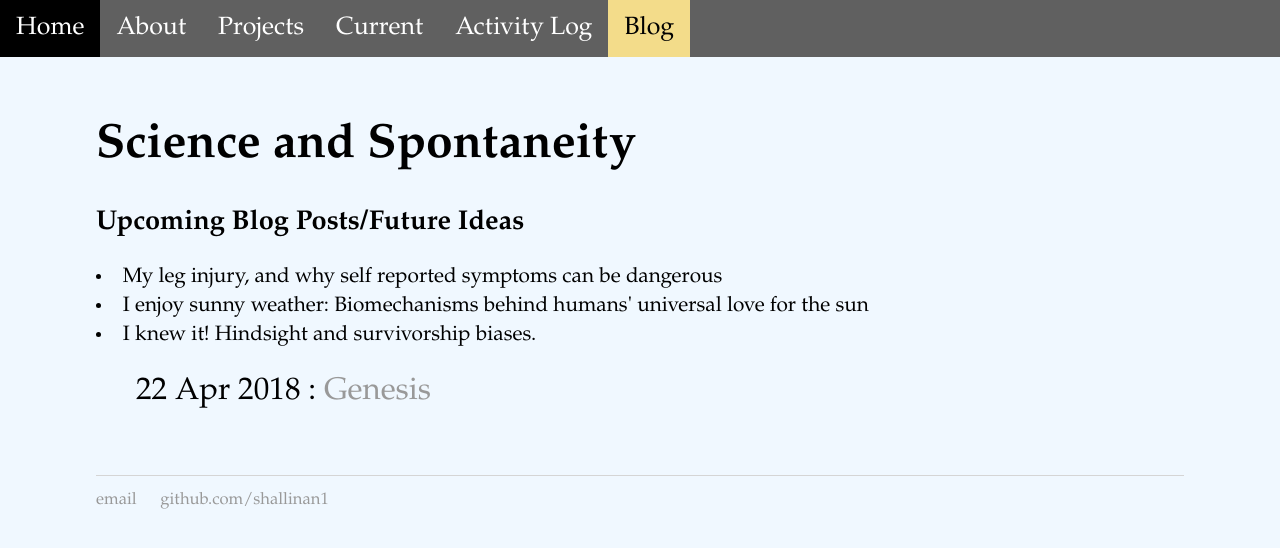
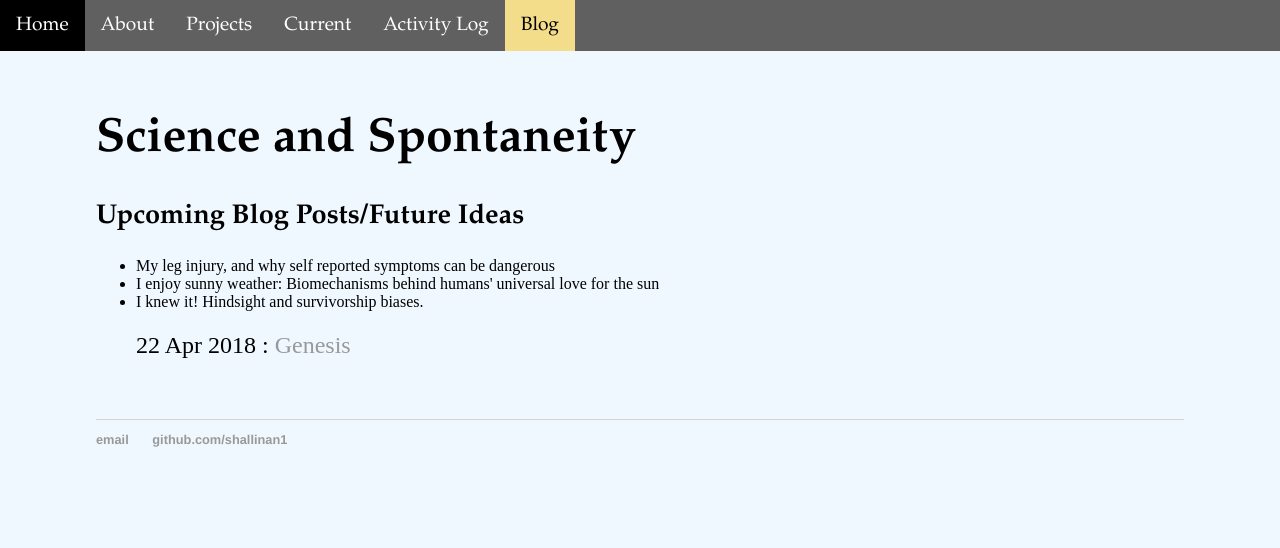
Before and after one commit to shallinan1/shallinan1.github.io, a Jekyll site: the page built from blog/index.html, in a window 1280 px wide. Shown: the top 548 px of the page. Built offline with Jekyll 4.4.1, drawn with Linux system fonts in a browser that asks for light colours.

Commit message:
Revert "see what changes"
This reverts commit a94020a1b39df9afa92d27d7037ffa843a738cee.

```diff
--- a/blog/index.html
+++ b/blog/index.html
@@ -6,11 +6,11 @@
 	<h1>{{ page.title }}</h1>
 
 		<h2> Upcoming Blog Posts/Future Ideas </h2>
-		<p>
+		<p> <ul style="list-style-type:disc">
 		  <li>My leg injury, and why self reported symptoms can be dangerous</li>
 		  <li>I enjoy sunny weather: Biomechanisms behind humans' universal love for the sun</li>
 		  <li>I knew it! Hindsight and survivorship biases.</li>
-		</p>
+		</ul> </p>
 	<ul class="posts">
 	  {% for post in site.posts %}
 	    <li><span>{{ post.date | date_to_string }}</span> : <a href="{{ post.url }}" title="{{ post.title }}">{{ post.title }}</a></li>
--- a/css/main.css
+++ b/css/main.css
@@ -77,7 +77,7 @@
 	font-variant: normal;
 	font-weight: 700;
 }
-li, p {
+p {
     font-size: 1.3em;
     line-height: 1.4em;
     color: #000000;
```
